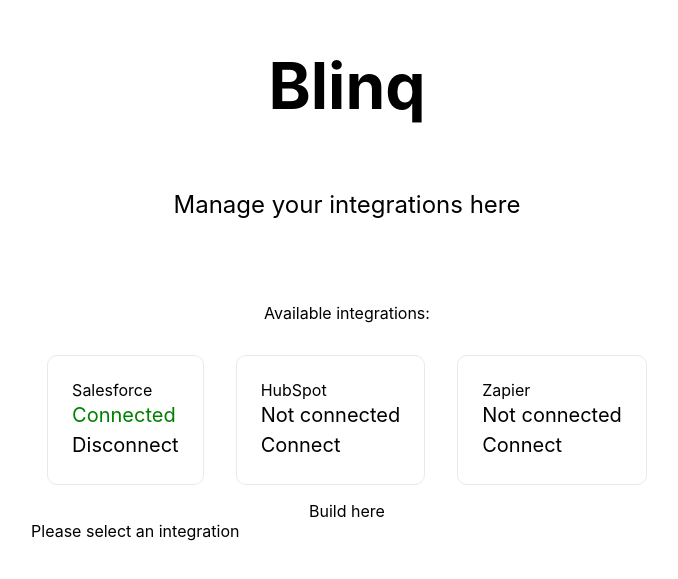
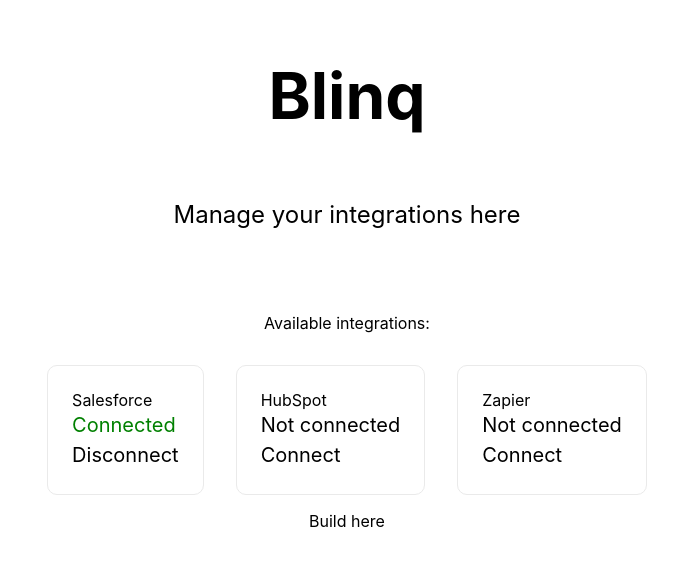
Before and after one commit to PatrickGHub/nextjs-code-test, a Next.js app: page / in a window 1280 px wide. Shown: the part 105-684 px from the top of the page, without its empty margins (293-971 px from the left). Built offline with nearby package versions, Linux system fonts and the light colour scheme.

Commit message:
Move disconnect endpoint file

```diff
--- a/pages/api/integrations/[integration].ts
+++ b/pages/api/integrations/[integration]/disconnect.ts
@@ -1,6 +1,6 @@
 // Next.js API route support: https://nextjs.org/docs/api-routes/introduction
 import type { NextApiRequest, NextApiResponse } from "next";
-import data from '../../../data.json'
+import data from '../../../../data.json'
 
 type Data = {
   message: string;
--- a/pages/index.tsx
+++ b/pages/index.tsx
@@ -14,7 +14,7 @@
 
     return await axios({
       method: 'POST',
-      url: `/api/integrations/${integration}`
+      url: `/api/integrations/${integration}/disconnect`
     })
   }
 
@@ -29,7 +29,8 @@
       setIntegrationsData(response.data)
     }
   )()
-  }, [handleDisconnect])
+  // }, [handleDisconnect])
+  }, [])
 
   console.log('\n---------- LOGGING integrationsData ----------\n', integrationsData)
 
@@ -80,7 +81,7 @@
             </div>
 
             <div className={styles.grid}>Build here</div>
-            <Form integration={selectedIntegration} />
+            {selectedIntegration && <Form integrationData={integrationsData[selectedIntegration]} integration={selectedIntegration} />}
           </div>
         }
 
```
